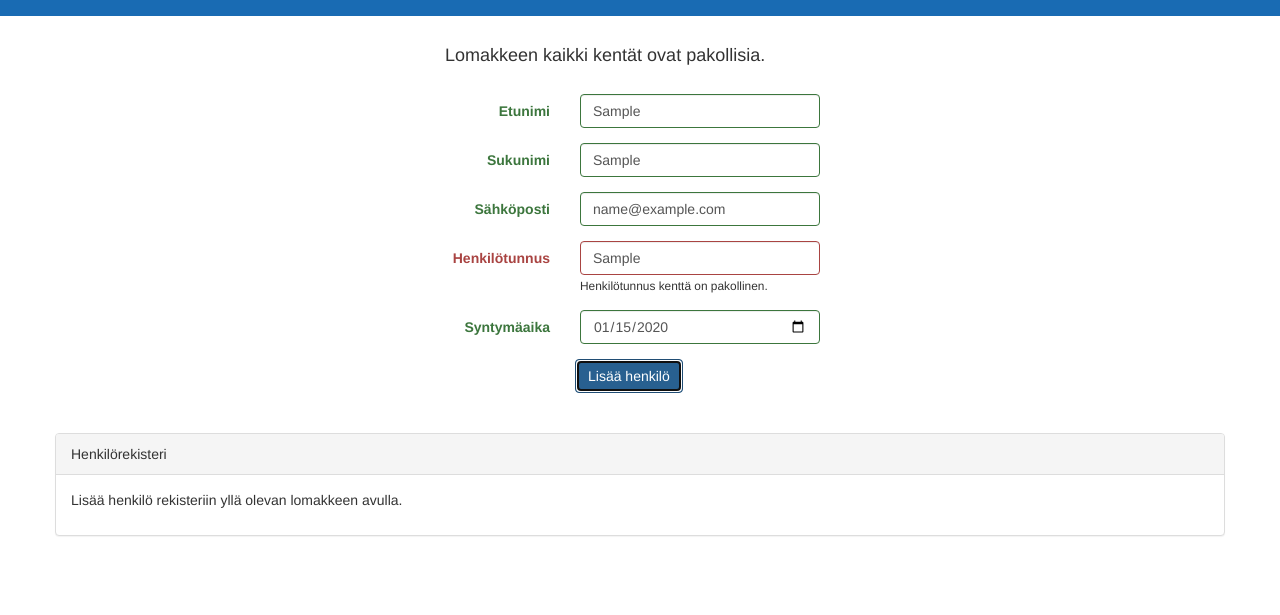
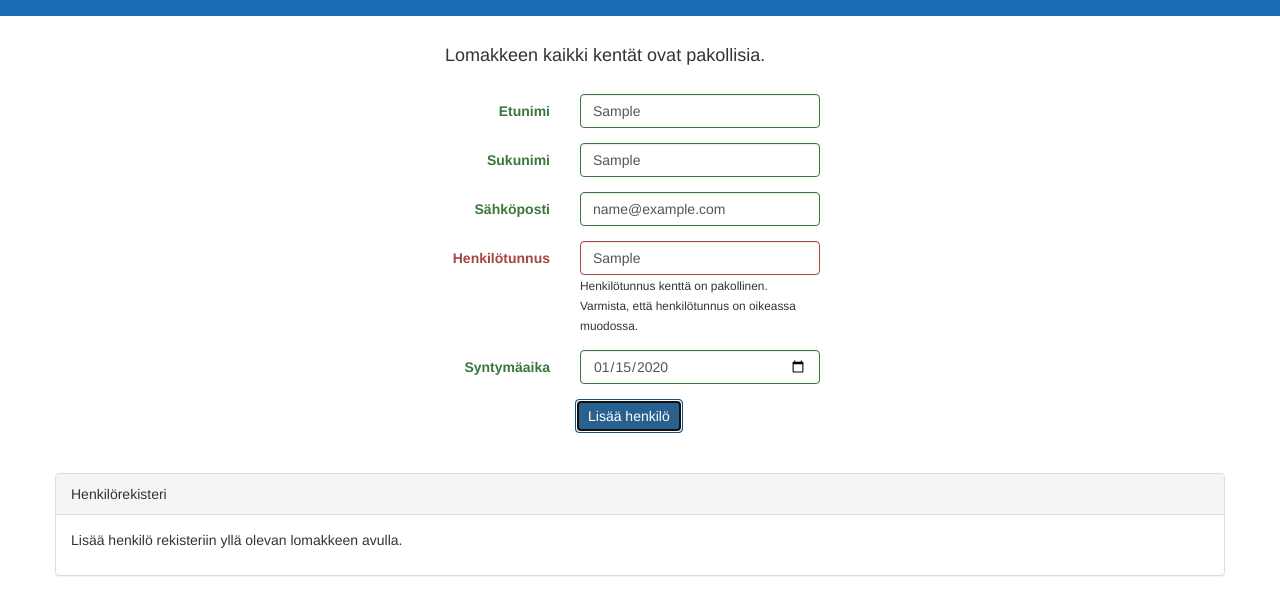
Before and after one commit to sandstro/angular-form-validation-demo, a plain HTML site: page index.html in a window 1280 px wide. Both pictures are taken after typing "Sample", "Sample", "name@example.com", "Sample", "2020-01-15" into the empty fields and a click on the button "Lisää henkilö". Shown: the part 103-718 px from the top of the page. Drawn offline with nearby package versions, Linux system fonts and the light colour scheme.

Commit message:
Warning modified for RC1

```diff
--- a/views/view-add-person.html
+++ b/views/view-add-person.html
@@ -51,7 +51,7 @@
 				    	<div class="error-container"
 				            ng-show="addPersonForm.socialsecurityNumber.$dirty && addPersonForm.socialsecurityNumber.$invalid && addPersonForm.submitted || (addPersonForm.submitted && addPersonForm.socialsecurityNumber.$pristine)">
 					        <small class="error">
-					            Henkilötunnus kenttä on pakollinen.
+					            Henkilötunnus kenttä on pakollinen. Varmista, että henkilötunnus on oikeassa muodossa.
 					        </small>
 				      	</div>
 				      	<div class="error-container"
```
